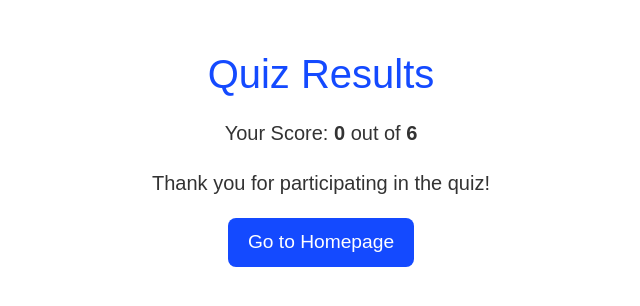
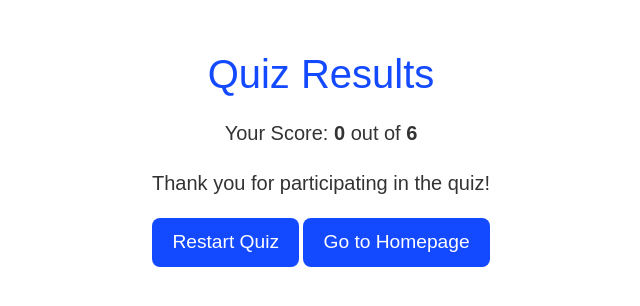
Before and after one commit to ltxom/COMS4170-Cricket-Dismissals, a Flask app: page /quiz-results in a window 1280 px wide. Shown: the part 56-362 px from the top of the page, without its empty margins (319-959 px from the left). Run offline with Flask 3, Linux system fonts and the light colour scheme; some libraries are stand-ins or nearby versions.

Commit message:
restart button

```diff
--- a/templates/quiz_results.html
+++ b/templates/quiz_results.html
@@ -8,6 +8,7 @@
         <h1>Quiz Results</h1>
         <p>Your Score: <strong>{{ total_score }}</strong> out of <strong>{{ max_score }}</strong></p>
         <p>Thank you for participating in the quiz!</p>
+        <a href="/quiz" class="home-button">Restart Quiz</a>
         <a href="/" class="home-button">Go to Homepage</a>
     </div>
 
```
